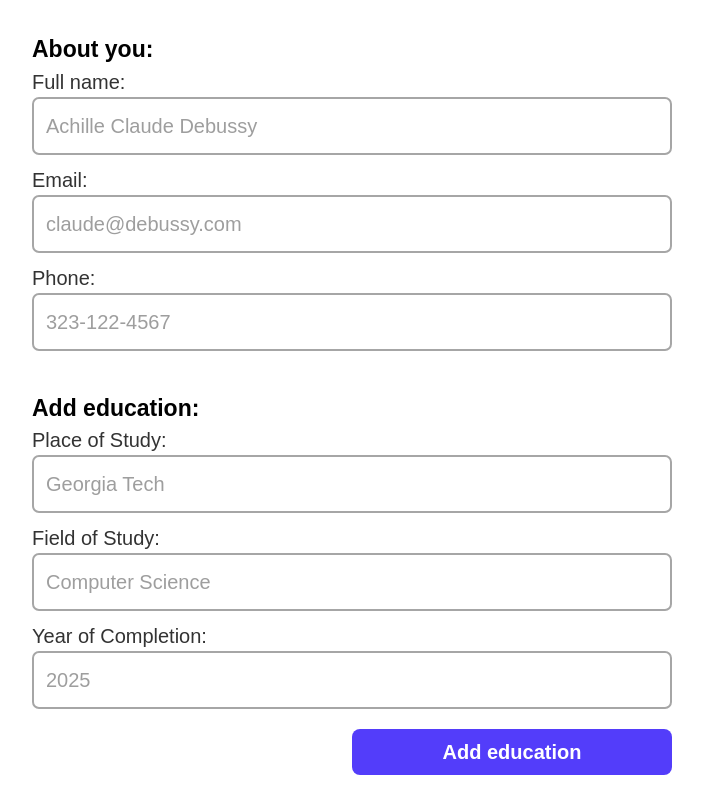
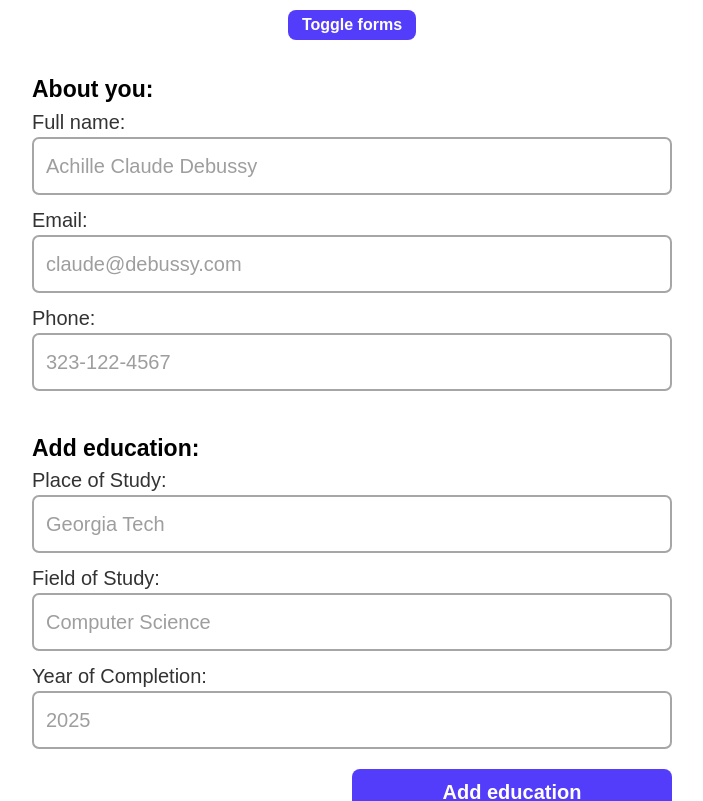
Before and after one commit to ClaudeDebussy/odin-cv, a React (Vite) app: page / in a window 1280 px wide. Shown: the top 801 px of the page, without its empty margins (288-991 px from the left). Built offline with nearby package versions, Linux system fonts and the light colour scheme.

Commit message:
implement toggle forms button

```diff
--- a/src/components/App.jsx
+++ b/src/components/App.jsx
@@ -1,10 +1,18 @@
 import { useState } from "react";
+import ShowForms from "./ShowForms";
 import IdentityForm from "./IdentityForm";
 import EducationForm from "./EducationForm";
 import WorkForm from "./WorkForm";
 import CV from "./CV";
 
 function App() {
+  // Toggle FORMS
+  const [showForms, setShowForms] = useState(true);
+
+  const toggleForms = () => {
+    setShowForms(!showForms);
+  };
+
   //IDENTITY
   const [identity, setIdentity] = useState({ name: "", email: "", phone: "" });
   const [hasName, setHasName] = useState(false);
@@ -81,6 +89,9 @@ function App() {
 
   return (
     <>
+      <ShowForms toggleForms={toggleForms} />
+      {showForms && (
+        <>
           <div className="forms-container">
             <IdentityForm identity={identity} onChange={handleIdentityChange} />
             <EducationForm
@@ -94,6 +105,8 @@ function App() {
               onSubmit={handleWorkSubmit}
             />
           </div>
+        </>
+      )}
       <CV
         identity={identity}
         hasName={hasName}
--- /dev/null
+++ b/src/components/ShowForms.jsx
@@ -0,0 +1,9 @@
+function ShowForms(props) {
+  return (
+    <div className="toggle-forms-div">
+      <button onClick={props.toggleForms}>Toggle forms</button>
+    </div>
+  );
+}
+
+export default ShowForms;
--- a/src/styles/index.css
+++ b/src/styles/index.css
@@ -1,5 +1,27 @@
 body {
   font-family: Arial, Helvetica, sans-serif;
+}
+
+.toggle-forms-div {
+  display: flex;
+  justify-content: center;
+  padding-top: 10px;
+}
+
+.toggle-forms-div button {
+  align-self: center;
+  width: auto;
+  border-radius: 8px;
+  border: none;
+  background-color: rgb(83, 61, 250);
+  padding: 0.2rem 0.9rem;
+  font-weight: bold;
+  color: white;
+}
+
+.toggle-forms-div button:hover {
+  background-color: rgba(83, 61, 250, 0.713);
+  cursor: pointer;
 }
 
 .forms-container {
@@ -112,7 +134,7 @@ body {
 
 .cv-header h1 {
   text-align: center;
-  font-size: min(6vw, 100px, 100px);
+  font-size: min(6vw, 50px, 75px);
 }
 
 .cv-phone-email {
```
Lines whose indentation alone changed are shown as unchanged.
